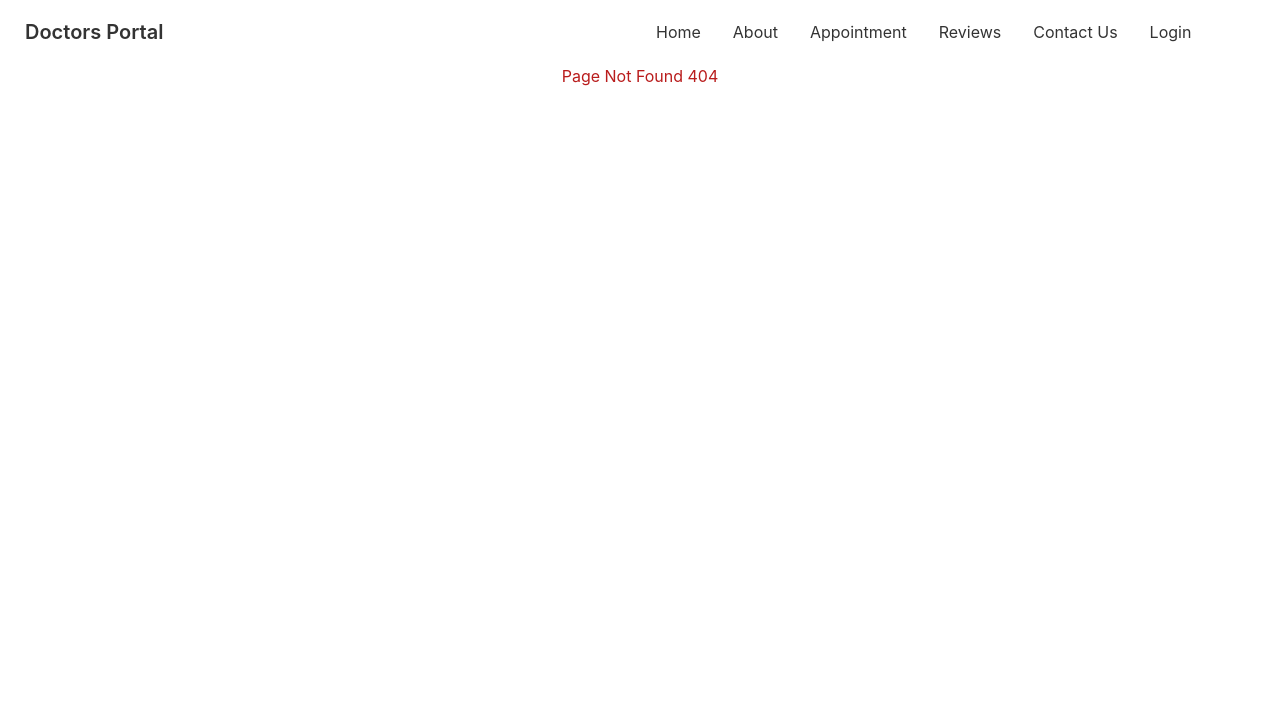
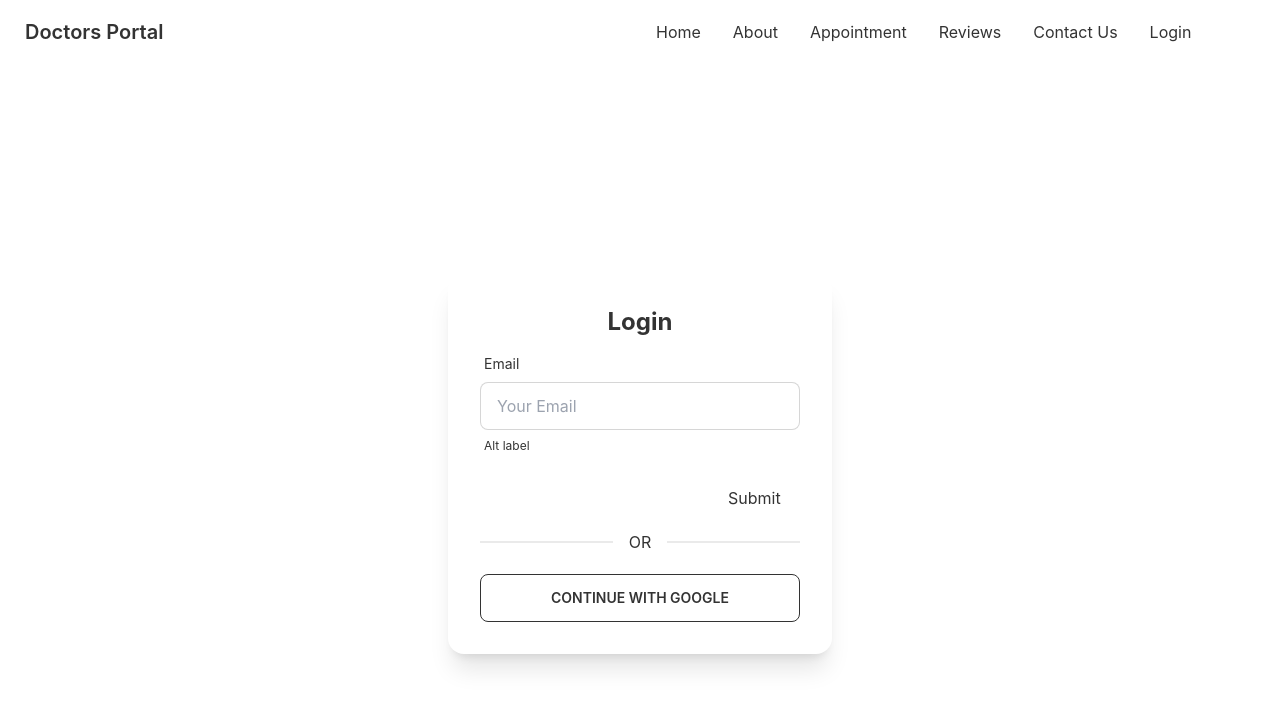
Before and after one commit to parthomalo/doctors-portal-cliend, a React (Create React App) app: page /login in a window 1280 px wide. Before the commit this address had no page. Shown: the top 708 px of the page. Built offline with nearby package versions, Linux system fonts and the light colour scheme; no server answers.

Commit message:
added login from

```diff
--- a/package.json
+++ b/package.json
@@ -12,6 +12,8 @@
     "react": "^18.1.0",
     "react-day-picker": "^8.0.4",
     "react-dom": "^18.1.0",
+    "react-firebase-hooks": "^5.0.3",
+    "react-hook-form": "^7.31.1",
     "react-router-dom": "^6.3.0",
     "react-scripts": "5.0.1",
     "web-vitals": "^2.1.4"
--- a/src/App.js
+++ b/src/App.js
@@ -5,6 +5,7 @@ import About from './Pages/About';
 
 import Appointment from './Pages/Appointments/Appointment';
 import Home from './Pages/Home/Home';
+import Login from './Pages/Login/Login';
 import NotFound from './Pages/NotFound';
 import Header from './Pages/Shared/Header';
 
@@ -16,6 +17,7 @@ function App() {
        <Route path='/' element={<Home/>}></Route>
        <Route path='/home' element={<Home/>}></Route>
        <Route path='/about' element={<About/>}></Route>
+       <Route path='/login' element={<Login/>}></Route>
        <Route path='/appointment' element={<Appointment></Appointment>}></Route>
        <Route path='*' element={<NotFound></NotFound>}></Route>
      </Routes>
--- /dev/null
+++ b/src/Pages/Login/Login.js
@@ -0,0 +1,69 @@
+import React from 'react';
+import auth from '../../firebase.init';
+import { useSignInWithGoogle } from 'react-firebase-hooks/auth';
+import { useForm } from "react-hook-form";
+
+
+const Login = () => {
+    const [signInWithGoogle, user, loading, error] = useSignInWithGoogle(auth);
+    const { register, formState: { errors }, handleSubmit } = useForm();
+
+    if (user) {
+        return console.log(user)
+    }
+
+    const onSubmit = data => {
+        console.log(data)
+    };
+
+    return (
+        <div className='flex justify-center items-center h-screen'>
+            <div class="card w-96 bg-base-100 shadow-xl">
+                <div class="card-body">
+                    <h2 class="text-2xl text-center font-bold">Login</h2>
+
+                    <form onSubmit={handleSubmit(onSubmit)}>
+                        <div class="form-control w-full max-w-xs">
+                            <label class="label">
+                                <span class="label-text">Email</span>
+                            </label>
+                            <input
+                                type="email"
+                                placeholder="Your Email"
+                                class="input input-bordered w-full max-w-xs"
+                                {...register("lastName", {
+                                    required:{
+                                        value:true,
+                                        message:'Email is Required'
+                                    },
+                                    pattern: {
+                                        value: /[A-Za-z]{3}/,
+                                        message: 'error message' // JS only: <p>error message</p> TS only support string
+                                    }
+                                })}
+                            />
+
+                            <label class="label">
+                                <span class="label-text-alt">Alt label</span>
+                            </label>
+                        </div>
+                        <input />
+                        {errors.firstName?.type === 'required' && "First name is required"}
+
+                        <input {...register("lastName", { required: true })} />
+                        {errors.lastName && "Last name is required"}
+
+                        <input type="submit" />
+                    </form>
+                    <div class="divider">OR</div>
+                    <button
+                        onClick={() => signInWithGoogle()}
+                        class="btn btn-outline "
+                    >Continue with Google</button>
+                </div>
+            </div>
+        </div>
+    );
+};
+
+export default Login;
--- a/src/firebase.init.js
+++ b/src/firebase.init.js
@@ -1,5 +1,6 @@
 // Import the functions you need from the SDKs you need
 import { initializeApp } from "firebase/app";
+import { getAuth } from "firebase/auth";
 // TODO: Add SDKs for Firebase products that you want to use
 // https://firebase.google.com/docs/web/setup#available-libraries
 
@@ -15,3 +16,7 @@ const firebaseConfig = {
 console.log(firebaseConfig)
 // Initialize Firebase
 const app = initializeApp(firebaseConfig);
+
+const auth = getAuth(app);
+
+export default auth
```
Also changed, not shown: 1 other file (tests, documents, lock files or other folders).
